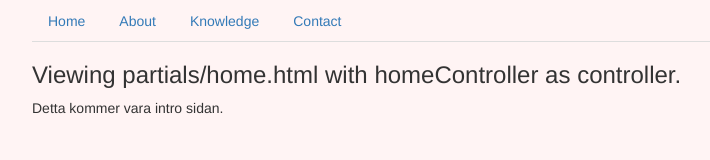
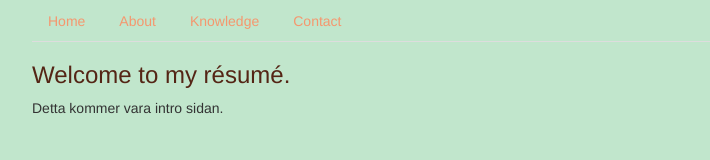
Before and after one commit to miloroot/newstart, a website: page index.html at #!/about in a window 1280 px wide. Shown: the whole page, without its empty margins (53-763 px from the left). Drawn offline with nearby package versions, Linux system fonts and the light colour scheme; some packages are replaced by stand-ins of ours.

Commit message:
Added some style. Placeholder colorscheme.

```diff
--- a/controllers/homeController.js
+++ b/controllers/homeController.js
@@ -1,3 +1,3 @@
 miloApp.controller("homeController", ["$http", "$scope", function($http, $scope){
-    $scope.homeMessage = "Viewing partials/home.html with homeController as controller.";
+    $scope.homeMessage = "Welcome to my résumé.";
 }])
--- a/partials/home.html
+++ b/partials/home.html
@@ -1,5 +1,5 @@
 <div class="col-md-12">
-    <h3> {{ homeMessage }} </h3>
+    <h3 class="intromessage"> {{ homeMessage }} </h3>
     <p>
         Detta kommer vara intro sidan.
     </p>
--- a/style/style.css
+++ b/style/style.css
@@ -1,3 +1,15 @@
 html, body {
-    background-color: #FFF4F4;
+    background-color: #C1E6CC;
 }
+
+.nav li a:hover {
+    background-color: #71B0A2;
+}
+
+.nav li a{
+    color: #F5976E;
+}
+
+.intromessage {
+    color: #542515;
+}
```
Also changed, not shown: partials/about.html (+1 -1 lines), partials/contact.html (+1 -1 lines), partials/skills.html (+1 -1 lines).
